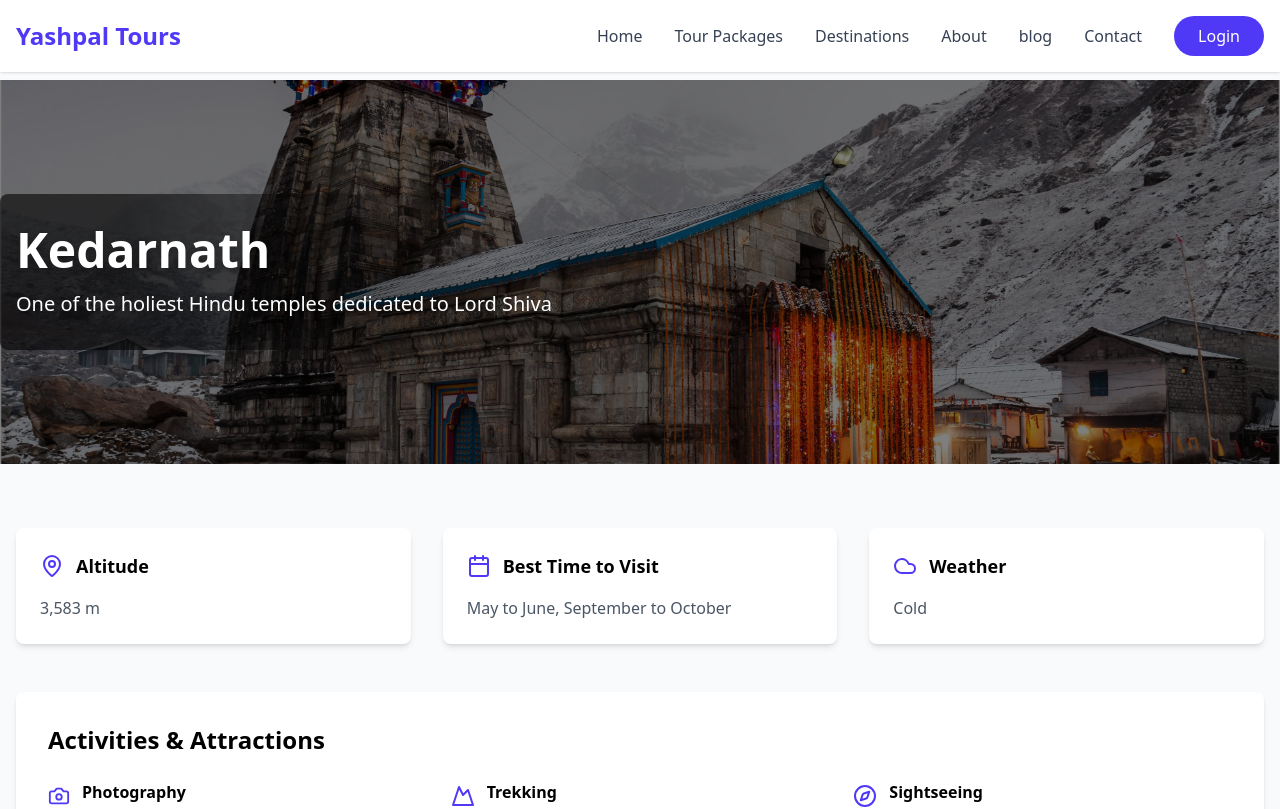
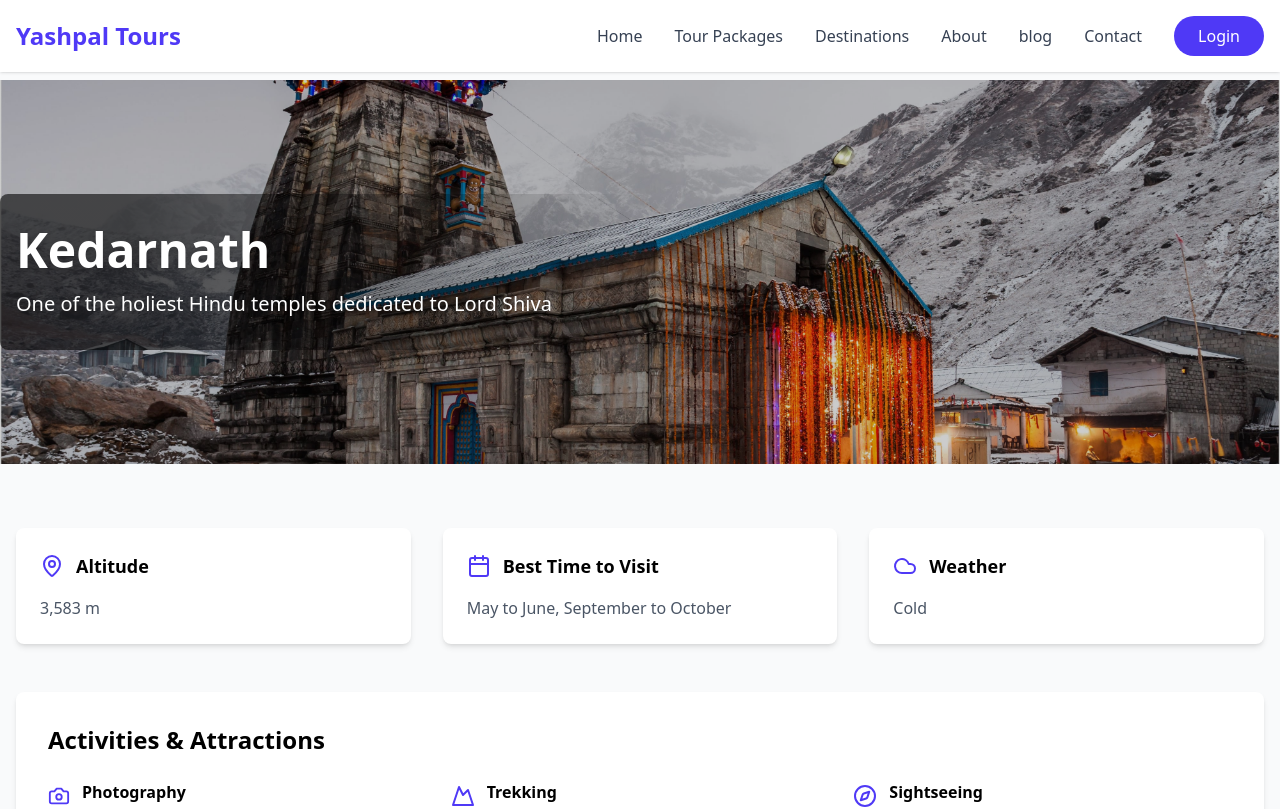
Before and after one commit to Vijaysinghnegi007/tour-travel, a React (Vite) app: page /destinations/1 in a window 1280 px wide. Shown: the top 809 px of the page. Built offline with nearby package versions, Linux system fonts and the light colour scheme.

Commit message:
fir the destination details page style

```diff
--- a/src/components/Footer.jsx
+++ b/src/components/Footer.jsx
@@ -150,7 +150,7 @@ function Footer() {
               </li>
               <li>
                 <Link
-                  to="/destinations4"
+                  to="/destinations/4"
                   className="hover:text-blue-500 hover:underline transition duration-300"
                 >
                   Nainital
--- a/src/pages/DestinationDetails.jsx
+++ b/src/pages/DestinationDetails.jsx
@@ -39,8 +39,8 @@ const DestinationDetails = () => {
             alt={selectedDestination.name}
             className="w-full h-full object-cover absolute"
           />
-          <div className="absolute inset-0 bg-[rgba(0,0,0,0.5)] flex items-center">
-            <div className="container mx-auto px-4 text-white bg-gradient-to-r from-[rgba(0,0,0,0.6)] from-[10%]  to-transparent to-[40%]  p-8 rounded-lg">
+          <div className="absolute inset-0 bg-[rgba(0,0,0,0.2)] flex items-center">
+            <div className="container mx-auto px-4 text-white bg-gradient-to-r from-[rgba(0,0,0,0.6)] from-[10%]  to-transparent to-[50%]  p-8 rounded-lg">
               <h1 className="text-4xl md:text-5xl font-bold mb-4 drop-shadow-lg">
                 {selectedDestination.name}
               </h1>
--- a/src/pages/PackageDetails.jsx
+++ b/src/pages/PackageDetails.jsx
@@ -104,9 +104,9 @@ const PackageDetails = () => {
             alt={tourPackage.title}
             className="w-full h-full object-cover absolute bg"
           />
-          <div className="absolute inset-0 bg-opacity-40">
-            <div className="container mx-auto px-4 h-full flex items-center bg-gradient-to-r from-[rgba(0,0,0,0.81)] from-[0%]  to-transparent to-[100%]">
-              <div className="text-white  ">
+          <div className="absolute inset-0 bg-opacity-40 flex items-center bg-[rgba(0,0,0,0.5)]">
+            <div className="container mx-auto px-4 text-white bg-gradient-to-r from-[rgba(0,0,0,0.6)] from-[10%]  to-transparent to-[80%]  p-8 rounded-lg">
+              <div className="text-white">
                 <span className="inline-block bg-indigo-600 px-4 py-2 rounded-full text-sm font-semibold mb-4">
                   {tourPackage.category}
                 </span>
```
